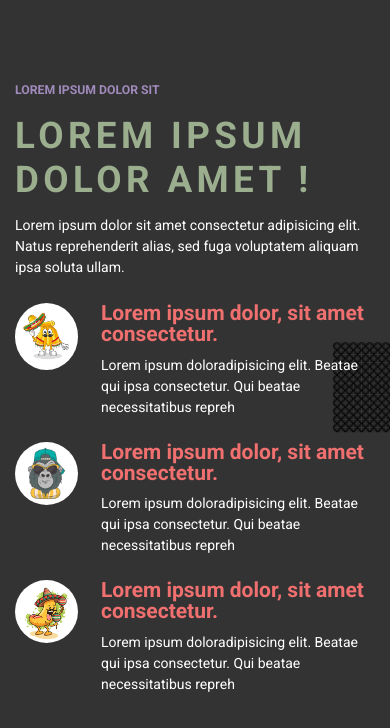
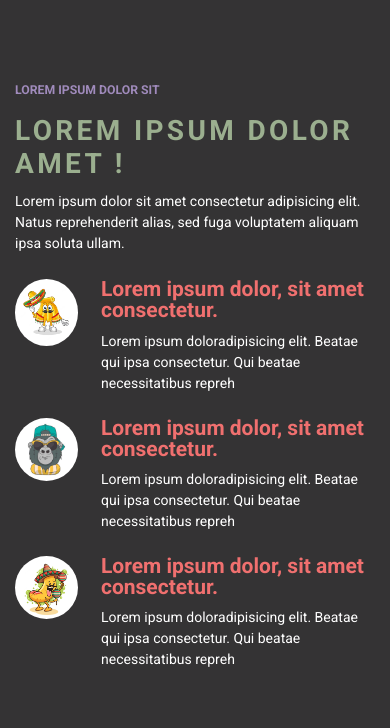
Before and after one commit to Aandi1989/Rem-em, a plain HTML site: page index.html in a window 390 px wide. Drawn offline with Linux system fonts and the light colour scheme.

Commit message:
media requests

```diff
--- a/styles.scss
+++ b/styles.scss
@@ -27,6 +27,10 @@ body {
 //на 16 (размер шрифта по умолчанию)
         max-width: 65.625rem;
         position: relative;
+
+        //Переводим в EM нужный размер (768рх) делим
+        //на 16 (размер шрифта по умолчанию)
+        @media (min-width:48em){
             &::before{
                 content:"";
                 background: url("./img/BackgroundPattern290.svg") 0 0 / 100%; // можем добавить no-repeat после 100% если это картинка а не обои
@@ -44,8 +48,9 @@ body {
                 //ширину/высоты картинки (меняется)
                 transform: translate(0, -50%);
                 z-index: -1;
+            }
+        }
 
-        }
     }
 
     &__header {
@@ -86,6 +91,14 @@ body {
         //Переводим в EM делим размер по макету (5рх)
         //на размер шрифта (42рх)
         letter-spacing: 0.12em;
+    }
+
+    @media (max-width:48em) {
+        //Переводим в REM делим нужный размер (30рх)
+        //на 16 (размер шрифта по умолчанию)
+        &__title{
+            font-size: 2rem;
+        }
     }
 
     &__text {
```
Also changed, not shown: styles.css, 1 other file. Lines whose indentation alone changed are shown as unchanged.
